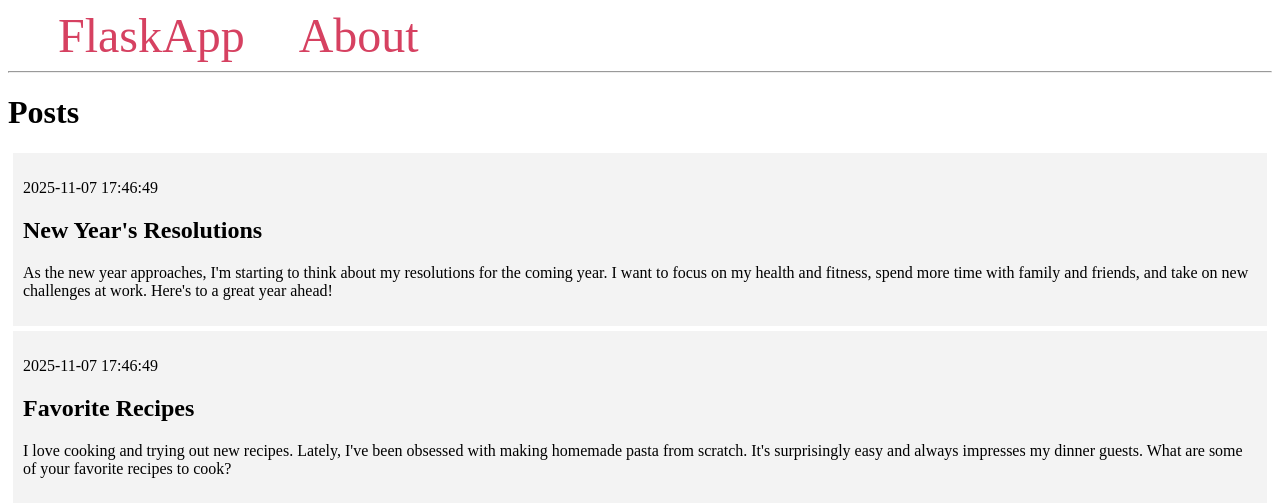
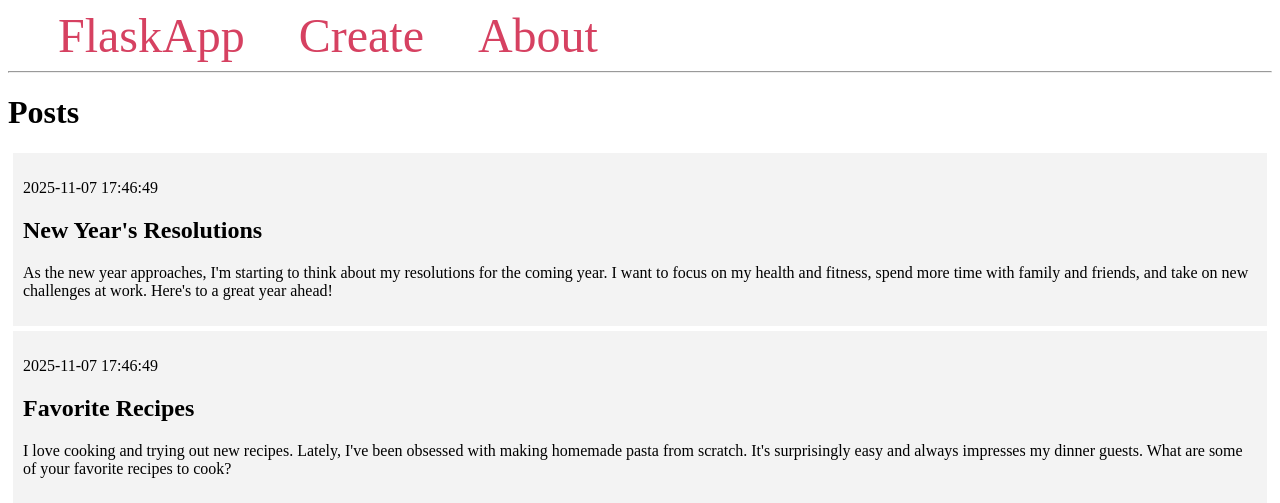
Before and after one commit to Danhartz/Flask-Blog-Tutorial, a Flask app: page / in a window 1280 px wide. Shown: the top 503 px of the page. Run offline with Flask 3, Linux system fonts and the light colour scheme; data comes from the database, SQL or seed files in the repository; both versions use the stored data as it was after the commit.

Commit message:
Part 4 Creating Posts

```diff
--- a/app.py
+++ b/app.py
@@ -4,7 +4,7 @@ from flask import Flask, render_template, request, url_for, flash, redirect, abo
 # make a Flask application object called app
 app = Flask(__name__)
 app.config["DEBUG"] = True
-
+app.config['SECRET_KEY'] = 'your secret key'
 
 
 # Function to open a connection to the database.db file
@@ -36,6 +36,31 @@ def index():
     return render_template('index.html', posts=posts)
 
 # route to create a post
+@app.route('/create/', methods=('GET', 'POST'))
+def create():
+    #determine if the page is being requested with a POST or GET request
+    if request.method == 'POST':
+        #get the title and content that was submitted
+        title = request.form['title']
+        content = request.form['content']
+
+        #display an error if title or content is not submitted
+        #else make a database connection and insert the blog post content
+        if not title:
+            flash("Title is required")
+        elif not content:
+            flash('Content is required')
+        else:
+            conn = get_db_connection()
+            #insert data into database
+            conn.execute('INSERT INTO posts (title, content) VALUES (?, ?)', (title, content))
+            conn.commit()
+            conn.close()
+            return redirect(url_for('index'))
+
+    return render_template('create.html')
+
+
 
 
 app.run(port=5008)
--- a/templates/base.html
+++ b/templates/base.html
@@ -28,10 +28,15 @@
 <body>
     <nav>
         <a href="{{ url_for('index') }}">FlaskApp</a>
+        <a href="{{ url_for('create') }}">Create</a>
         <a href="#">About</a>
     </nav>
     <hr>
     <div class="content">
+        {% for message in get_flashed_messages() %}
+            <div class="alert">{{ message }}</div>
+        {% endfor %}
+
         {% block content %} {% endblock %}
     </div>
 </body>
```
Also changed, not shown: database.db.
